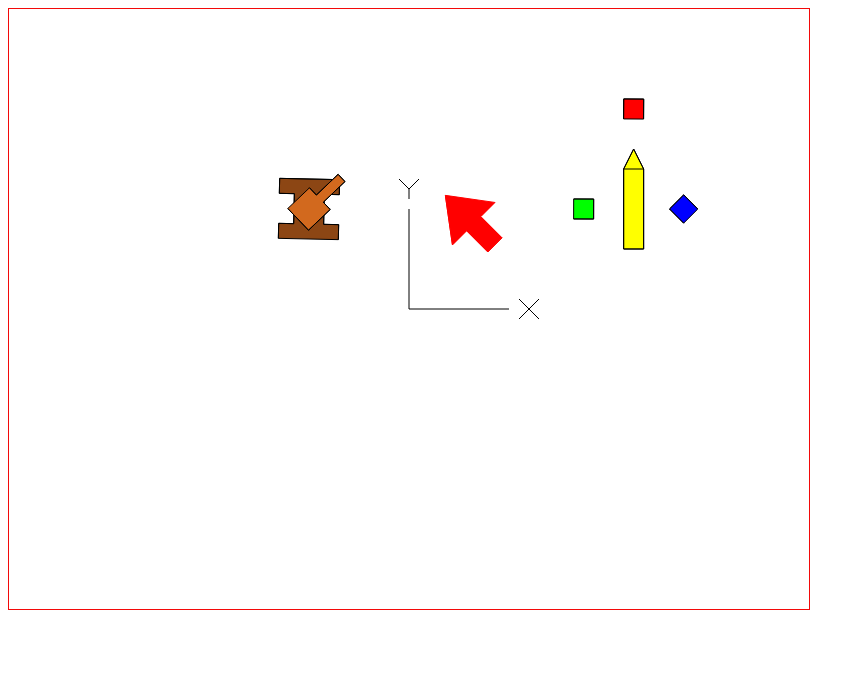
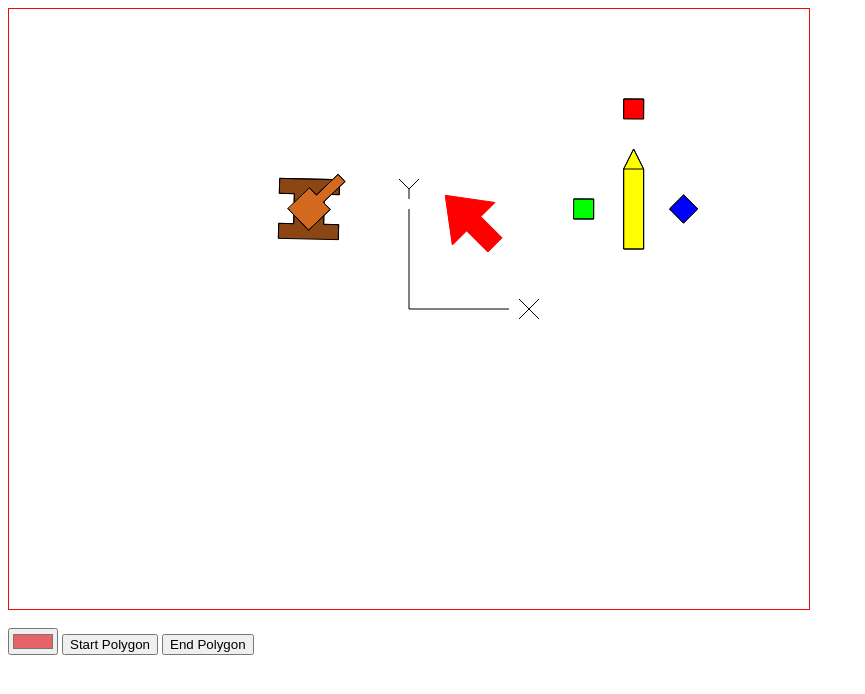
Before and after one commit to JakeGill70/IG-Project01, a plain HTML site: page index.html in a window 1280 px wide. Shown: the whole page, without its empty margins (0-865 px from the left). Drawn offline with Linux system fonts and the light colour scheme.

Commit message:
Added polygon drawing controls

```diff
--- a/index.html
+++ b/index.html
@@ -12,8 +12,16 @@
 
 <body>
     <div>
-        <canvas id="drawingCanvas" width="800" height="600"></canvas>
+        <div>
+            <canvas id="drawingCanvas" width="800" height="600"></canvas>
+        </div>
+        <div id="drawControls">
+            <input type="color" id="polyColor" name="polyColor" value="#e66465">
+            <button type="button" id="startPoly" name="startPoly">Start Polygon</button>
+            <button type="button" id="endPoly" name="endPoly">End Polygon</button>
+        </div>
     </div>
+
     <script src="math2d.js"></script>
     <script src="animations.js"></script>
     <script src="Object2D.js"></script>
--- a/main.js
+++ b/main.js
@@ -1,6 +1,9 @@
 "use strict";
 (function _main() {
     let canvas = document.getElementById("drawingCanvas");
+    let input_StartButton = document.getElementById("startPoly");
+    let input_endButton = document.getElementById("endPoly");
+    let input_color = document.getElementById("polyColor");
     let world = new World2D(canvas);
     let animationLoop = new AnimationLoop(world);
 
--- a/styles.css
+++ b/styles.css
@@ -2,3 +2,8 @@ canvas {
     border: 1px solid #f30909;
     position: absolute;
 }
+
+#drawControls {
+    position:relative;
+    top:620px;
+}
```
